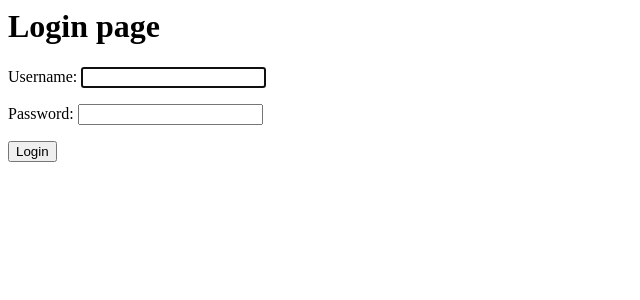
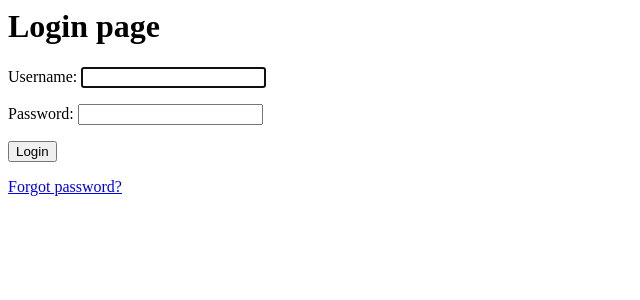
Before and after one commit to SamirMamede/django-auth-system, a Django app: page /accounts/login/ in a window 1280 px wide. Shown: the top 300 px of the page, without its empty margins (0-640 px from the left). Run offline with Django 5.2, Linux system fonts and the light colour scheme.

Commit message:
Added password reset link and URL path

```diff
--- a/django_auth/accounts/templates/registration/login.html
+++ b/django_auth/accounts/templates/registration/login.html
@@ -8,3 +8,7 @@
     <input type="hidden" name="next" value="{{ next }}"/>
     <button type="submit">Login</button>
 </form>
+
+<p>
+    <a href="{% url 'accounts:password_reset' %}">Forgot password?</a>
+</p>
--- a/django_auth/accounts/urls.py
+++ b/django_auth/accounts/urls.py
@@ -11,4 +11,5 @@ urlpatterns = [
     path('private_page_two/', views.private_page_two, name='private_page_two'),
     path('password_change/', auth_views.PasswordChangeView.as_view(success_url='/password_change_done/'), name='password_change'),
     path('password_change_done/', auth_views.PasswordChangeDoneView.as_view(),name='password_change_done'),
+    path('password_reset/', auth_views.PasswordResetView.as_view(), name='password_reset'),
 ]
```
